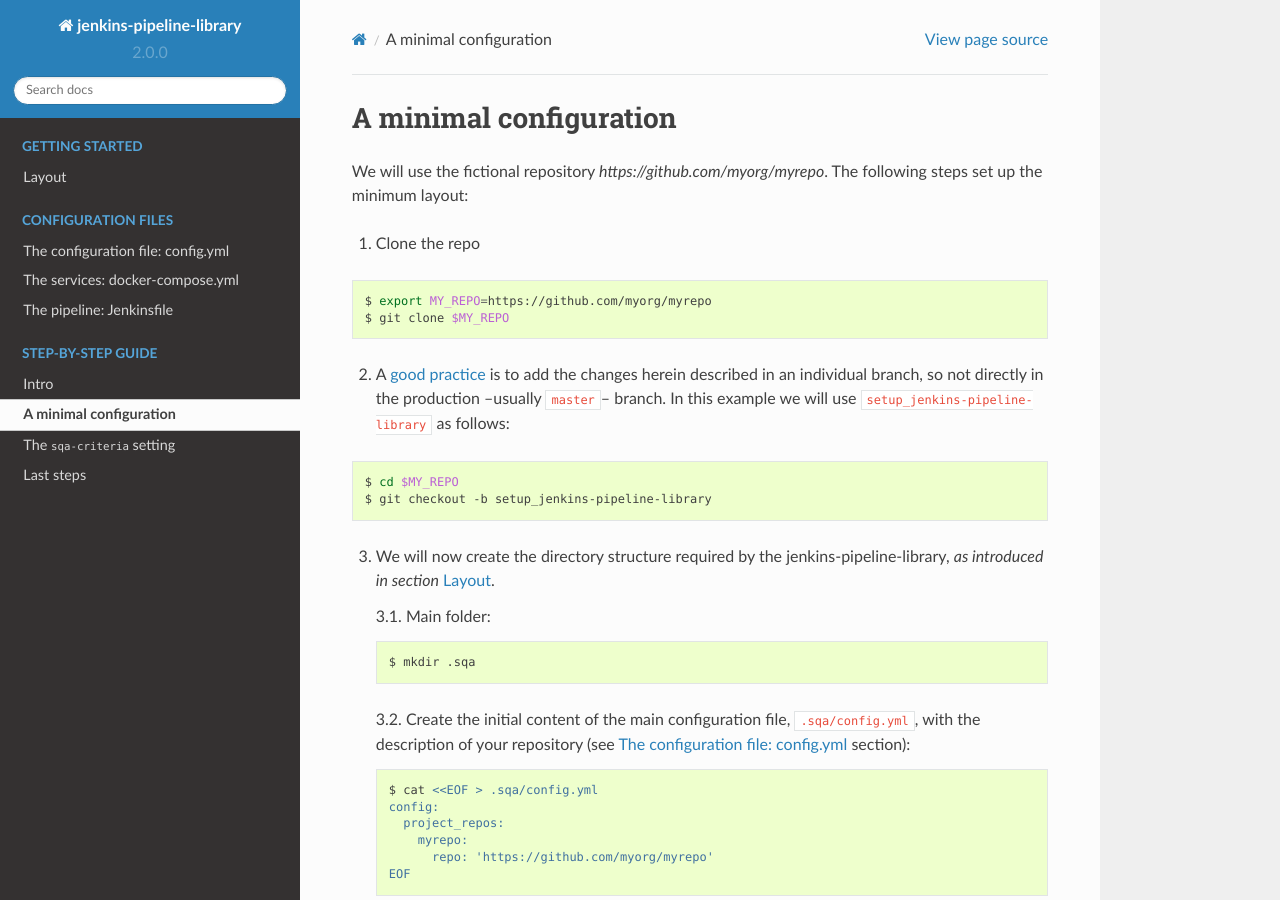
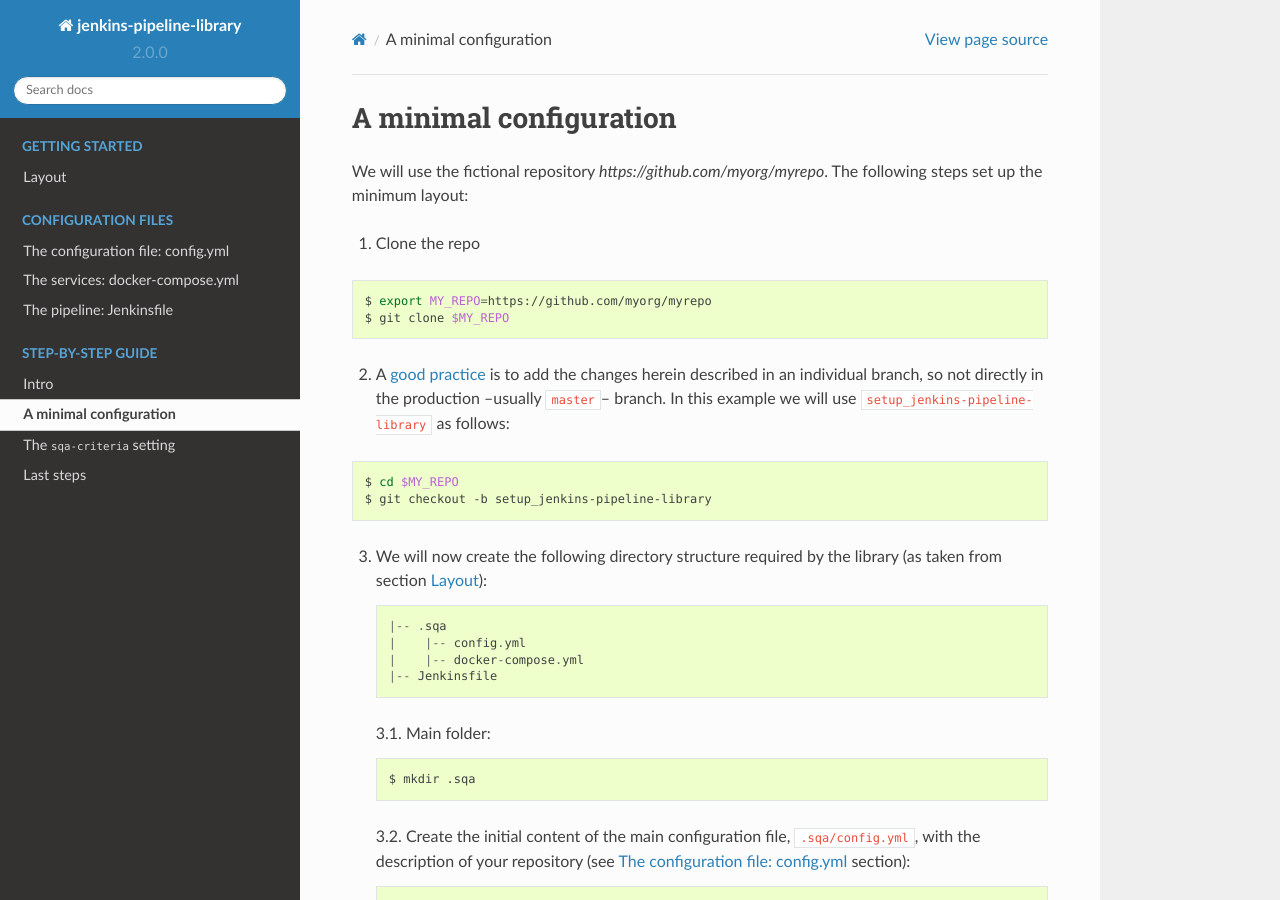
Before and after one commit to indigo-dc/jenkins-pipeline-library, a Sphinx documentation site: the page built from docs/user/step_by_step/min_configuration.rst, in a window 1280 px wide and 900 px high. Built offline with Sphinx 7.4.7 and the Read the Docs theme 2.0.0, drawn with Linux system fonts in a browser that asks for light colours.

Commit message:
Add graphical tree representation of the directory structure

```diff
--- a/docs/user/step_by_step/min_configuration.rst
+++ b/docs/user/step_by_step/min_configuration.rst
@@ -22,9 +22,15 @@
    $ git checkout -b setup_jenkins-pipeline-library
 
 
-3. We will now create the directory structure required by the
-   jenkins-pipeline-library, *as introduced in section*
-   :ref:`Layout`.
+3. We will now create the following directory structure required by the library
+   (as taken from section :ref:`Layout`):
+
+   ::
+
+       |-- .sqa
+       |    |-- config.yml
+       |    |-- docker-compose.yml
+       |-- Jenkinsfile
 
    3.1. Main folder:
 
```
